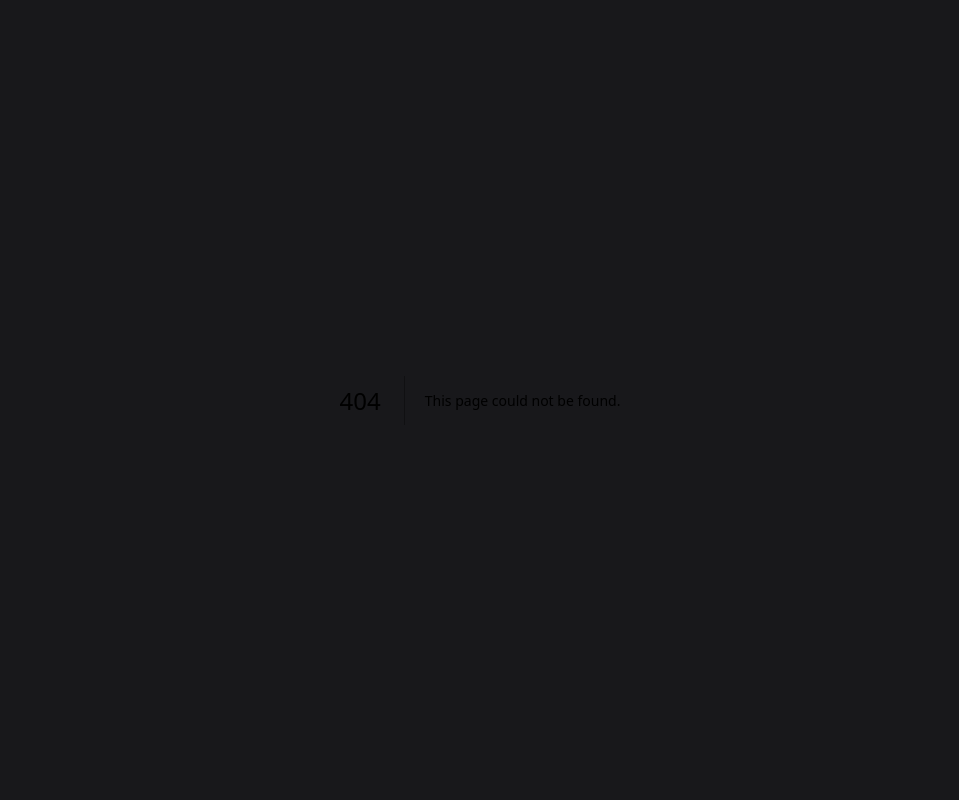
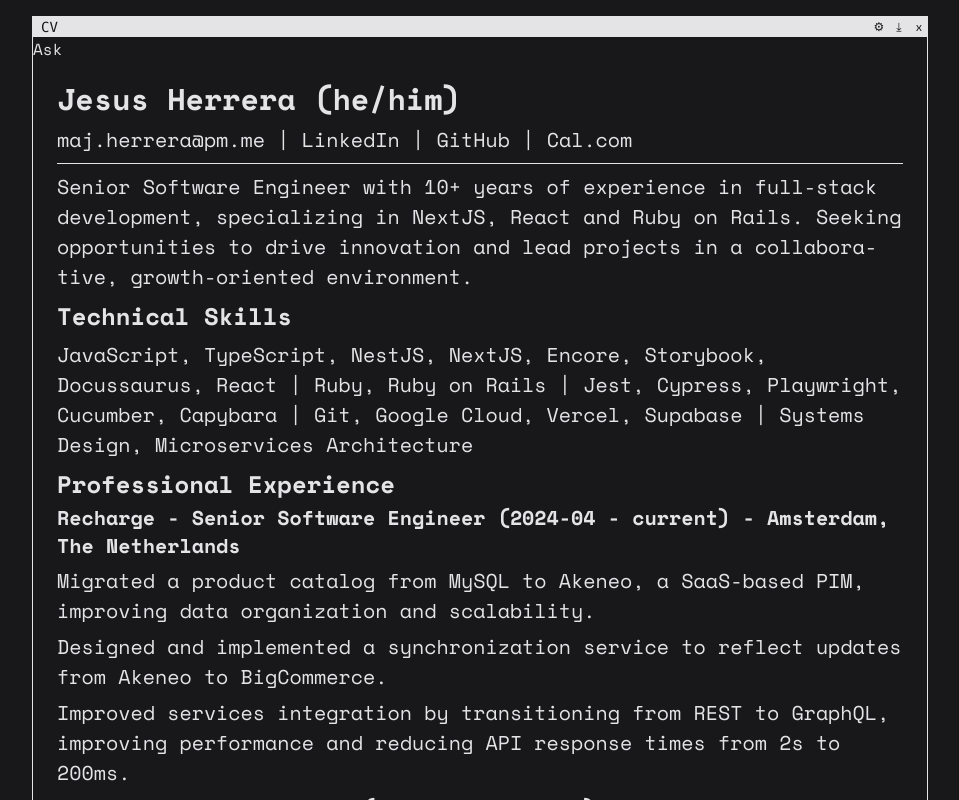
Before and after one commit to trueshizus/shizus, a Next.js app: page /another in a window 1280 px wide. Before the commit this address had no page. Shown: the top 800 px of the page, without its empty margins (160-1119 px from the left). Built offline with nearby package versions, Linux system fonts and the light colour scheme.

Commit message:
Add initial content

```diff
--- a/app/actions.ts
+++ b/app/actions.ts
@@ -1,7 +1,29 @@
-'use server'
+"use server";
 
-import { redirect } from 'next/navigation';
+import { openai } from "@ai-sdk/openai";
+import { streamText } from "ai";
+import { createStreamableValue } from "ai/rsc";
+import { redirect } from "next/navigation";
 
 export async function navigate(data: FormData) {
   redirect(`/${data.get("menu")}`);
 }
+
+export async function generate(input: string) {
+  const stream = createStreamableValue("");
+
+  (async () => {
+    const { textStream } = streamText({
+      model: openai("gpt-3.5-turbo"),
+      prompt: input,
+    });
+
+    for await (const delta of textStream) {
+      stream.update(delta);
+    }
+
+    stream.done();
+  })();
+
+  return { output: stream.value };
+}
--- /dev/null
+++ b/app/another/page.tsx
@@ -0,0 +1,19 @@
+import CVDynamic from "@/components/cv-dynamic";
+import { SettingsProvider } from "@/contexts/settings-context";
+import { promises as fs } from "fs";
+import path from "path";
+
+export default async function Home() {
+  const filePath = path.join(process.cwd(), "/public/cv.md");
+  const content = await fs.readFile(filePath, "utf8");
+  return (
+    <SettingsProvider>
+      <main
+        id="portal-root"
+        className={`h-full py-4 px-2 grid place-items-center `}
+      >
+        <CVDynamic initialContent={content} />
+      </main>
+    </SettingsProvider>
+  );
+}
--- /dev/null
+++ b/components/cv-dynamic.tsx
@@ -0,0 +1,74 @@
+"use client";
+import { useSettings } from "@/contexts/settings-context";
+
+import { generate } from "@/app/actions";
+import { readStreamableValue } from "ai/rsc";
+import { useState } from "react";
+import ReactMarkdown from "react-markdown";
+import ActionIcon from "./action-icon";
+import Terminal from "./terminal";
+export const maxDuration = 10;
+
+const components = {
+  h1: (props: any) => (
+    <h1 className="text-3xl font-bold my-1">{props.children}</h1>
+  ),
+  h2: (props: any) => (
+    <h2 className="text-2xl font-bold my-1">{props.children}</h2>
+  ),
+  h3: (props: any) => (
+    <h3 className="text-xl font-bold my-1">{props.children}</h3>
+  ),
+  p: (props: any) => <p className="my-2 leading-normal">{props.children}</p>,
+  li: (props: any) => (
+    <li className="my-1.5 leading-normal">{props.children}</li>
+  ),
+};
+
+export default function CVDynamic({
+  initialContent,
+}: {
+  initialContent: string;
+}) {
+  const { currentFont, fontSizes, intent } = useSettings();
+  const [generation, setGeneration] = useState<string>(initialContent);
+
+  return (
+    <Terminal
+      title="CV"
+      actions={
+        <>
+          <ActionIcon icon="settings" />
+          <ActionIcon icon="download" />
+          <ActionIcon icon="close" />
+        </>
+      }
+    >
+      <button
+        onClick={async () => {
+          const { output } = await generate(
+            "Generate a markdown file with a title and a list of 2 elements"
+          );
+
+          setGeneration("");
+
+          for await (const delta of readStreamableValue(output)) {
+            setGeneration(
+              (currentGeneration) => `${currentGeneration}${delta}`
+            );
+          }
+        }}
+      >
+        Ask
+      </button>
+      <article
+        className={`md:min-h-[297mm] md:min-w-[210mm] px-6 py-4 hyphens-auto ${currentFont.className}`}
+        style={{ fontSize: `${fontSizes.h1}px` }}
+      >
+        <ReactMarkdown components={components}>
+          {generation.length > 0 ? generation : initialContent}
+        </ReactMarkdown>
+      </article>
+    </Terminal>
+  );
+}
--- a/components/cv-mdx-components.tsx
+++ b/components/cv-mdx-components.tsx
@@ -9,31 +9,15 @@ type MDXComponentProps = {
 };
 
 const Paragraph = ({ children }: MDXComponentProps) => {
-  const { fontSizes, currentFont } = useSettings();
-  return (
-    <p
-      className={`my-2 leading-normal ${currentFont.className}`}
-      style={{ fontSize: `${fontSizes.p}px` }}
-    >
-      {children}
-    </p>
-  );
+  return <p className={`my-2 leading-normal `}>{children}</p>;
 };
 
 const InlineCode = ({ children }: MDXComponentProps) => <b>{children}</b>;
 
 // Heading components
-const H1 = ({ children }: MDXComponentProps) => {
-  const { fontSizes, currentFont } = useSettings();
-  return (
-    <h1
-      className={` font-bold my-1 ${currentFont.className}`}
-      style={{ fontSize: `${fontSizes.h1}px` }}
-    >
-      {children}
-    </h1>
-  );
-};
+const H1 = ({ children }: { children: React.ReactNode }) => (
+  <h1 className="text-2xl font-bold my-1">{children}</h1>
+);
 
 const H2 = ({ children }: MDXComponentProps) => {
   const { fontSizes, currentFont } = useSettings();
@@ -77,9 +61,8 @@ const ListItem = ({ children }: MDXComponentProps) => {
 
 export const cvMdxComponents: MDXComponents = {
   h1: H1,
-  h2: H2,
-  h3: H3,
-  p: Paragraph,
-  li: ListItem,
-  layout: ({ children }: MDXComponentProps) => <article>{children}</article>,
+  // h2: H2,
+  // h3: H3,
+  // p: Paragraph,
+  // li: ListItem,
 };
--- a/package.json
+++ b/package.json
@@ -9,6 +9,7 @@
     "lint": "next lint"
   },
   "dependencies": {
+    "@ai-sdk/openai": "^1.1.9",
     "@google/generative-ai": "^0.21.0",
     "@mdx-js/loader": "^3.0.1",
     "@mdx-js/react": "^3.0.1",
@@ -27,15 +28,18 @@
     "@visx/mock-data": "^3.12.0",
     "@visx/scale": "^3.12.0",
     "@visx/shape": "^3.12.0",
+    "ai": "^4.1.27",
     "class-variance-authority": "^0.7.1",
     "clsx": "^2.1.1",
     "html2pdf.js": "^0.10.2",
     "katex": "^0.16.21",
+    "langchain": "^0.3.15",
     "lucide-react": "^0.475.0",
     "next": "15.1.4",
     "react": "19.0.0",
     "react-dom": "19.0.0",
     "react-draggable": "^4.4.6",
+    "react-markdown": "^9.0.3",
     "react-syntax-highlighter": "^15.5.0",
     "rehype-katex": "^7.0.1",
     "remark-math": "^6.0.0",
--- /dev/null
+++ b/public/cv.md
@@ -0,0 +1,45 @@
+# Jesus Herrera (he/him)
+
+maj.herrera@pm.me | [LinkedIn](https://www.linkedin.com/in/jesus-herrera-dev) | [GitHub](https://github.com/trueshizus) | [Cal.com](https://cal.com/jherrera)
+
+---
+
+Senior Software Engineer with 10+ years of experience in full-stack development, specializing in NextJS, React and Ruby on Rails. Seeking opportunities to drive innovation and lead projects in a collaborative, growth-oriented environment.
+
+## Technical Skills
+
+JavaScript, TypeScript, NestJS, NextJS, Encore, Storybook, Docussaurus, React | Ruby, Ruby on Rails | Jest, Cypress, Playwright, Cucumber, Capybara | Git, Google Cloud, Vercel, Supabase | Systems Design, Microservices Architecture
+
+## Professional Experience
+
+### Recharge - Senior Software Engineer (2024-04 - current) - Amsterdam, The Netherlands
+
+- Migrated a product catalog from MySQL to Akeneo, a SaaS-based PIM, improving data organization and scalability.
+- Designed and implemented a synchronization service to reflect updates from Akeneo to BigCommerce.
+- Improved services integration by transitioning from REST to GraphQL, improving performance and reducing API response times from 2s to 200ms.
+
+### IKEA - Software Engineer (2022-11 - 2024-03) - Amsterdam, The Netherlands
+
+- Developed a Desktop dashboard and an android PWA using Capacitor, Next.js and TypeScript, for handling package management in fulfillment deposits.
+- Added Google Analytic metrics to track app usage, enabling data-driven decisions that improved operational efficiency.
+- Stepped in as temporary Scrum Master for 5 months, facilitating daily stand-ups, sprint planning, and retrospectives.
+- Conducted workshops to refine ways of working and align the team on product roadmaps, fostering better cross-functional collaboration.
+
+### SkillLab BV - Senior Software Engineer (2019-09 - 2022-10) - Amsterdam, The Netherlands
+
+- Led full-stack development using React and Ruby on Rails.
+- Lead documentation processes for ISO27001 certification.
+- Implemented a jobs feed integration from 2GB XML files, using Ruby and Hasura.
+- Managed bi-weekly engineering meetings to decide about tooling, style guidelines, linters configuration.
+
+### Medallia - Software Engineer (2017-01 - 2019-05) - Buenos Aires, Argentina
+
+- Specialized in front-end development using Angular, React, and Redux, focusing on user interface improvements.
+- Successfully migrated legacy Angular codebase to React.
+
+### Wolox - Full Stack Developer (2013-07 - 2017-12) - Buenos Aires, Argentina
+
+- Led development efforts in various projects, utilizing Ruby on Rails, React, and AWS.
+- Active participant in recruitment and technical interviews, contributing to team growth and talent acquisition.
+- Training of 5 junior devs using Ruby on Rails.
+- Delivered talks and presentations on frontend technologies.
--- a/tsconfig.json
+++ b/tsconfig.json
@@ -33,7 +33,7 @@
     "**/*.ts",
     "**/*.tsx",
     ".next/types/**/*.ts"
-  ],
+, "app/api/chat"  ],
   "exclude": [
     "node_modules"
   ]
--- a/utils/generate-cv.ts
+++ b/utils/generate-cv.ts
@@ -8,7 +8,7 @@ if (!apiKey) {
 
 const genAI = new GoogleGenerativeAI(apiKey);
 
-const model = genAI.getGenerativeModel({
+export const model = genAI.getGenerativeModel({
   model: "gemini-2.0-flash-lite-preview-02-05",
 });
 
```
Also changed, not shown: 1 other file (tests, documents, lock files or other folders).
